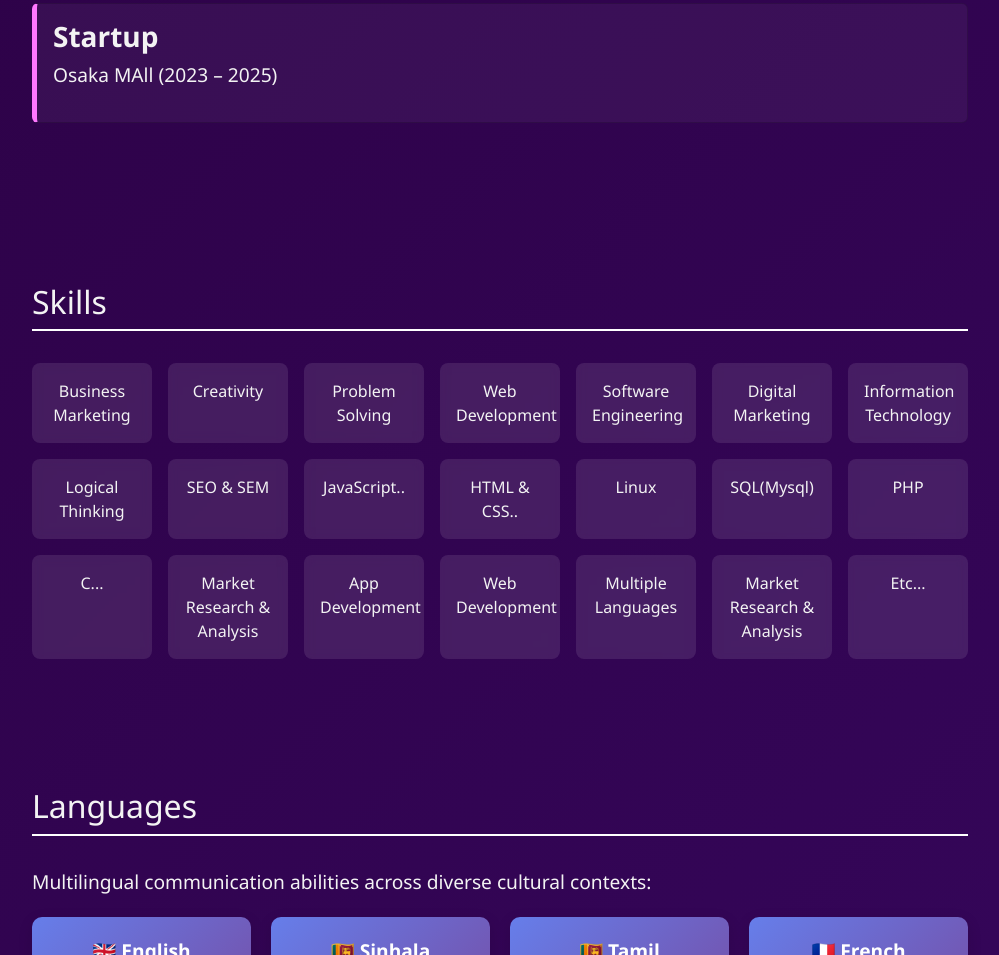
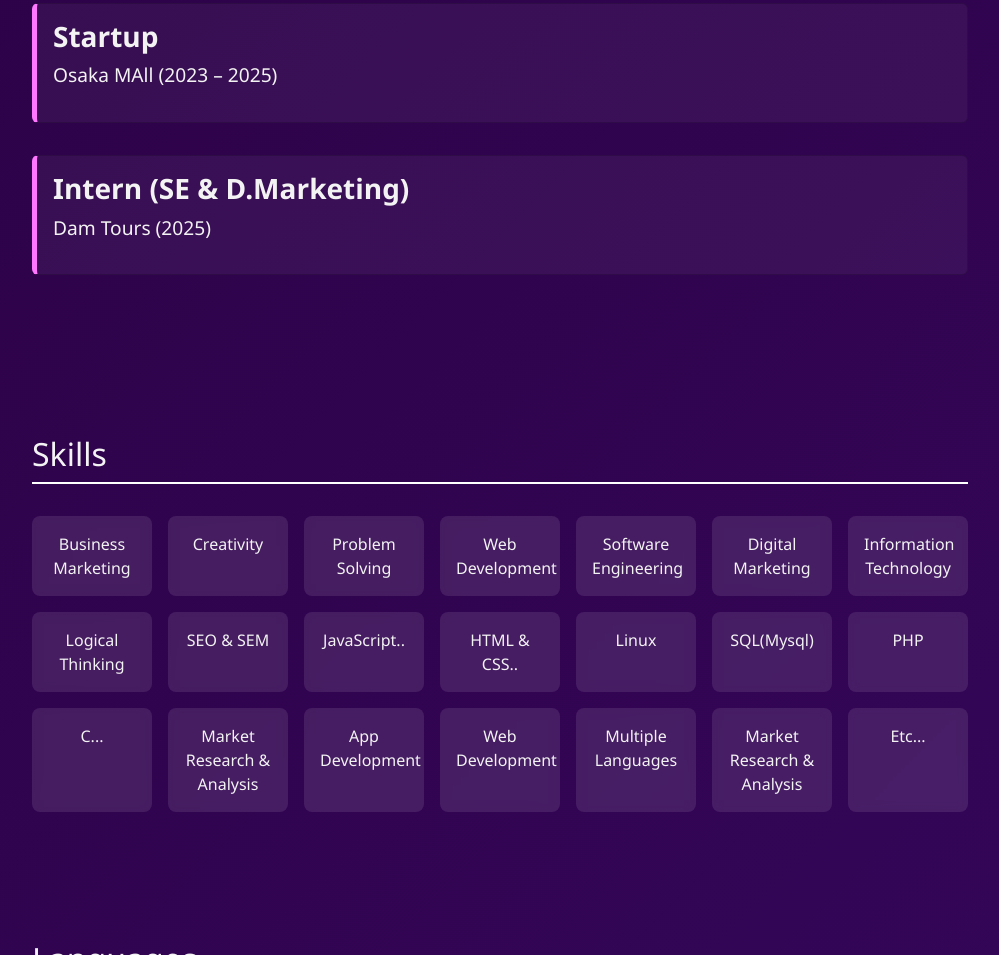
Before and after one commit to Younus9DEg/new, a plain HTML site: page index.html in a window 1280 px wide. Shown: the part 1237-2192 px from the top of the page, without its empty margins (140-1139 px from the left). Drawn offline with nearby package versions, Linux system fonts and the light colour scheme; animation ran at ten frames a second; a script that the page names is missing.

Commit message:
Update index.html

```diff
--- a/index.html
+++ b/index.html
@@ -402,6 +402,10 @@
       <h3><b>Startup</b></h3>
       <p>Osaka MAll (2023 – 2025)</p>
     </div>
+     <div class="card">
+      <h3><b>Intern (SE & D.Marketing)</b></h3>
+      <p> Dam Tours (2025)</p>
+    </div>
   </section>
 
   <section id="skills">
```
